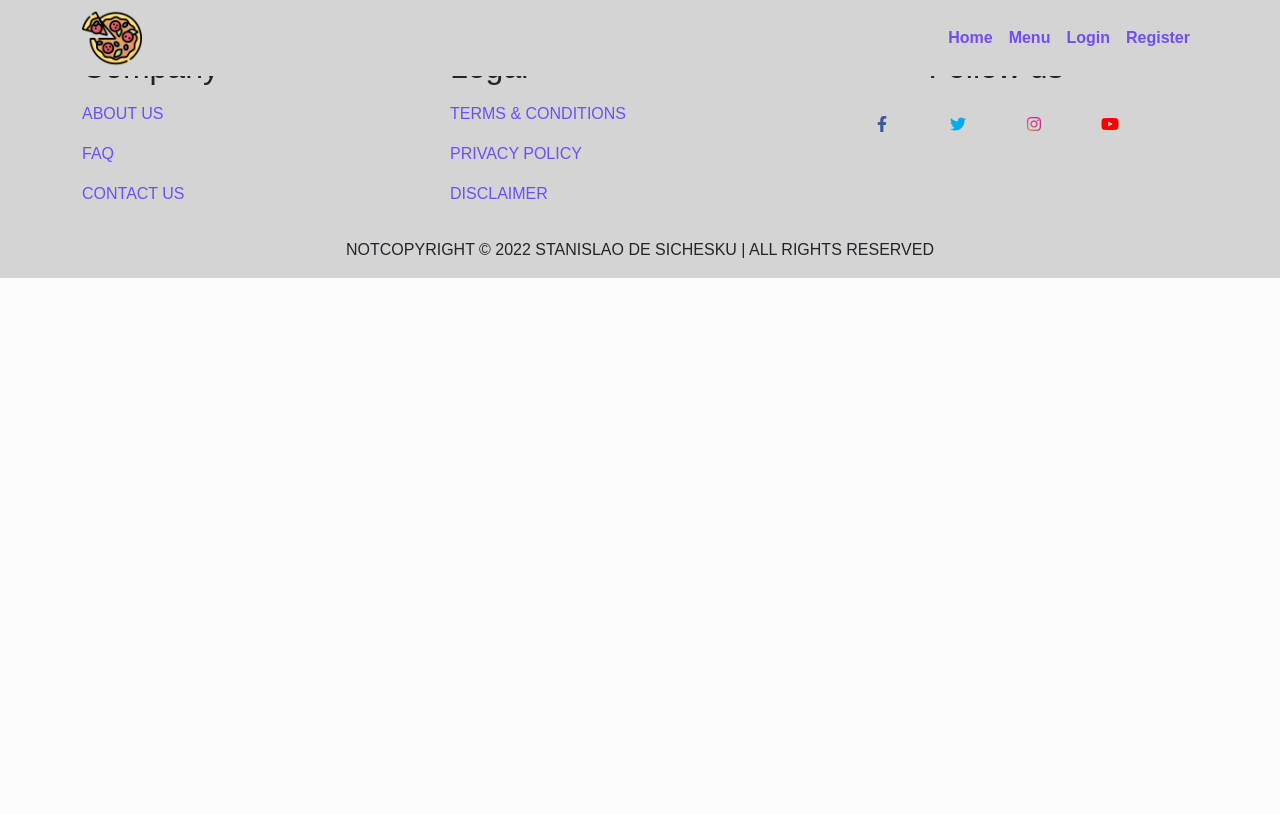
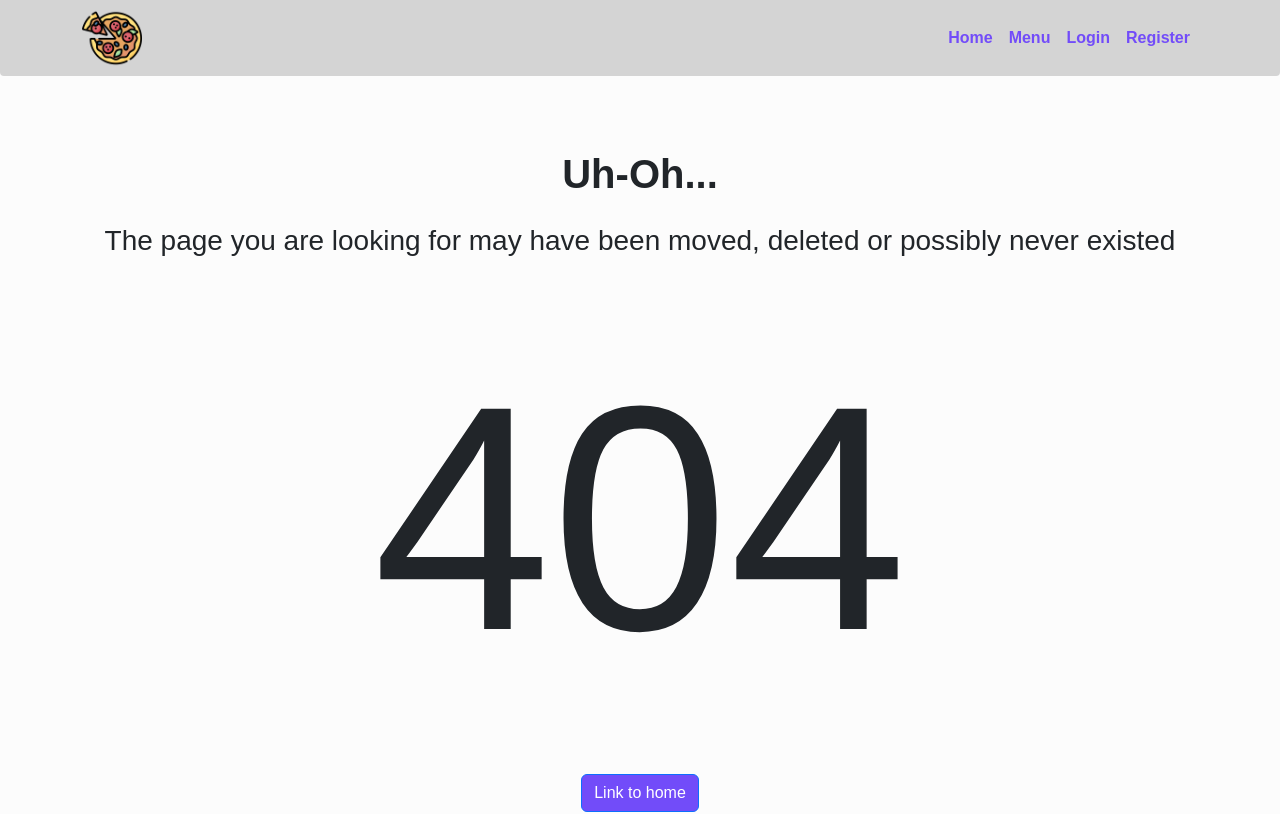
Before and after one commit to StanislavVovk/market, a React (Create React App) app in the folder client/: page / in a window 1280 px wide. Shown: the top 814 px of the page. Built offline with nearby package versions, Linux system fonts and the light colour scheme; no server answers.

Commit message:
create not found component

```diff
--- /dev/null
+++ b/client/src/components/404/NotFoundComponent.tsx
@@ -0,0 +1,29 @@
+import { API_ENUM } from 'common/common'
+import type { FC } from 'react'
+import { Container, Col, Button } from 'react-bootstrap'
+import { useNavigate } from 'react-router-dom'
+import style from './notFound.module.css'
+
+export const NotFoundComponent: FC = (): JSX.Element => {
+  const navigate = useNavigate()
+  const handleButtonClick = () => navigate(API_ENUM.HOME)
+  return (
+    <Container className={'vh-100 mt-5 pt-5'}>
+      <Col>
+        <div className='d-flex justify-content-center align-items-center flex-column mt-5'>
+          <p className='fs-1 fw-bold'>
+            Uh-Oh...
+          </p>
+          <p className='fs-3 text-center'>The page you are looking for may have been moved, deleted or possibly never existed</p>
+          <p className={style.e404}>404</p>
+          <Button
+            style={{ backgroundColor: '#724cf9' }}
+            onClick={handleButtonClick}
+          >Link to home
+          </Button>
+        </div>
+
+      </Col>
+    </Container>
+  )
+}
--- /dev/null
+++ b/client/src/components/404/notFound.module.css
@@ -0,0 +1,3 @@
+.e404 {
+  font-size: 20em;
+}
--- a/client/src/components/App.tsx
+++ b/client/src/components/App.tsx
@@ -8,6 +8,7 @@ import { addressActions } from 'store/address/addressSlice'
 import { AuthActionTypes } from 'store/auth/actions/AuthActionTypes'
 import { authSlice } from 'store/auth/authSlice'
 import { auth } from '../firebase/firebase'
+import { NotFoundComponent } from './404/NotFoundComponent'
 import { Homepage, Layout, MenuComponent, OrderComponent } from './common'
 import { PrivateRoute } from './UI/PrivateRouter/PrivateRoute'
 
@@ -57,6 +58,7 @@ export const App: FC = (): JSX.Element => {
             <Route path={API_ENUM.HOME} element={<Homepage/>}/>
             <Route path={API_ENUM.MENU} element={<MenuComponent/>}/>
             <Route path={API_ENUM.ORDER} element={<PrivateRoute component={OrderComponent}/>}/>
+            <Route path={API_ENUM.NOT_FOUND} element={<NotFoundComponent/>}/>
           </Routes>
         </Layout>
       </Router>
```
Also changed, not shown: client/src/assets/images/notFound.png (added).
